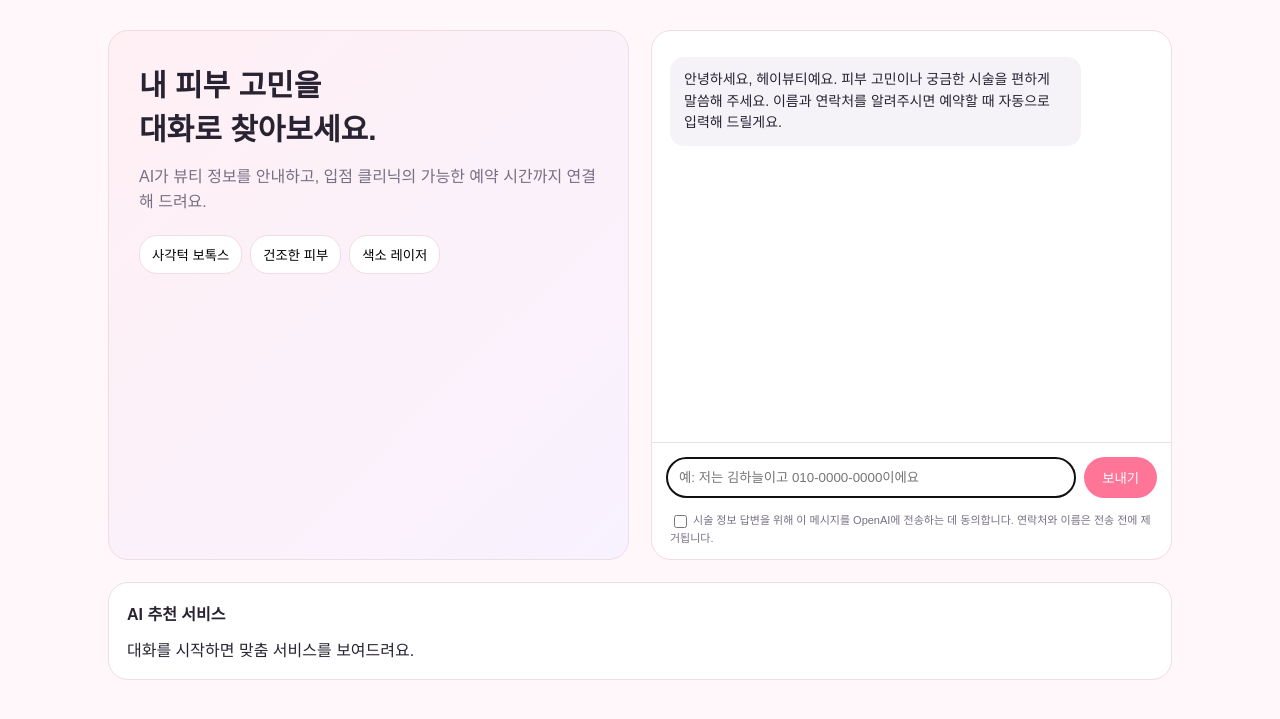
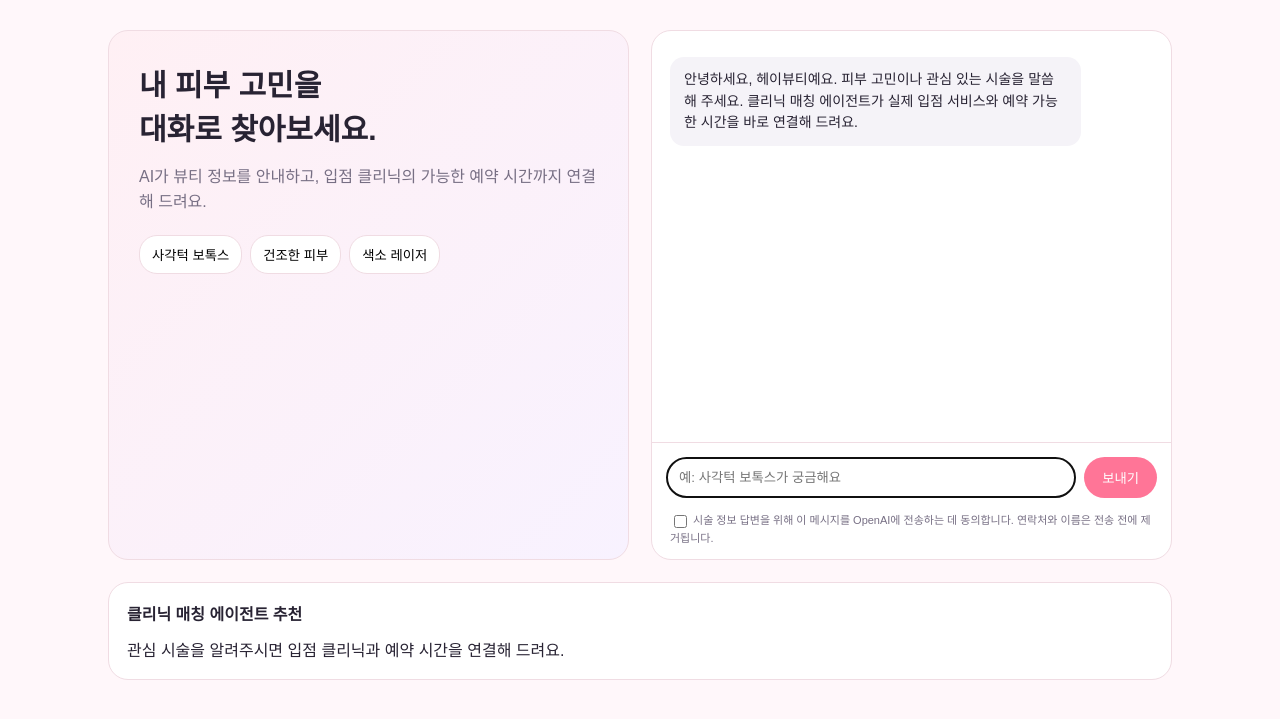
Before and after one commit to doyoung-doyoung/heybeautalk, a Flask app: page / in a window 1280 px wide. Shown: the part 68-787 px from the top of the page. Run offline with Flask 3, Linux system fonts and the light colour scheme.

Commit message:
feat: add clinic matching booking agent

```diff
--- a/app.py
+++ b/app.py
@@ -15,7 +15,7 @@ SUPABASE_SERVICE_ROLE_KEY = os.environ.get("SUPABASE_SERVICE_ROLE_KEY")
 SUPABASE_ANON_KEY = os.environ.get("SUPABASE_ANON_KEY")
 SUPABASE_KEY = SUPABASE_SERVICE_ROLE_KEY or SUPABASE_ANON_KEY
 OPENAI_API_KEY = os.environ.get("OPENAI_API_KEY")
-OPENAI_MODEL = os.environ.get("OPENAI_MODEL", "gpt-5.6")
+OPENAI_MODEL = os.environ.get("OPENAI_MODEL", "gpt-5.6-luna")
 CLOUD_MODE = bool(SUPABASE_URL and SUPABASE_KEY)
 if CLOUD_MODE:
     from supabase import create_client
@@ -129,8 +129,9 @@ def beauty_ai_answer(message, profile, services):
         "당신은 HeyBeauty의 한국어 뷰티 정보 안내 AI입니다. 시술의 일반적 목적, "
         "기대할 수 있는 점, 흔한 주의사항을 3~5문장으로 친절하고 간결하게 설명하세요. "
         "진단·처방·효과 보장은 하지 말고, 임신·수유·질환·복용약 또는 개인 피부 상태는 "
-        "의료진 상담이 필요하다고 안내하세요. 사용자가 예약을 원하면 아래 실제 입점 서비스만 "
-        "언급하세요. 가격·가능 시간은 임의로 만들지 마세요.\n\n"
+        "의료진 상담이 필요하다고 안내하세요. 사용자가 특정 시술에 관심을 보이면 아래 실제 "
+        "입점 클리닉 중 한 곳을 클리닉명·서비스명·가격·지역과 함께 소개하고, 예약 버튼을 "
+        "누르도록 자연스럽게 안내하세요. 가격·가능 시간은 임의로 만들지 마세요.\n\n"
         f"사용자 관심 시술: {profile.get('preferred_service') or '미확인'}\n"
         f"추천 가능한 실제 서비스: {catalog}"
     )
@@ -142,6 +143,22 @@ def beauty_ai_answer(message, profile, services):
         store=False,
     )
     return response.output_text.strip()
+
+
+def clinic_match_reply(category, services):
+    """Provides a booking-oriented response even when generative AI is disabled."""
+    if not category or not services:
+        return (
+            "피부 고민에 맞는 시술을 찾아볼게요. 보톡스, 필러, 리프팅, 스킨부스터, 레이저 중 "
+            "관심 있는 시술이나 고민을 알려주시면 입점 클리닉과 예약 시간을 바로 연결해 드려요."
+        )
+    match = services[0]
+    return (
+        f"{category}에 관심이 있으시군요. {match['district']}의 {match['clinic_name']}에서 "
+        f"‘{match['name']}’ 서비스를 {match['price']:,}원에 안내하고 있어요. "
+        f"아래 ‘예약 시간 보기’를 누르면 가능한 시간을 확인하고 바로 예약 요청할 수 있어요. "
+        "시술 전에는 의료진과 피부 상태·부작용을 꼭 상담해 주세요."
+    )
 
 
 def save_chat_profile(user_id, message):
@@ -231,14 +248,16 @@ def chat():
         if not services: services = rows(connection.execute("SELECT s.*, c.name clinic_name, c.district FROM services s JOIN clinics c ON c.id=s.clinic_id LIMIT 3"))
         connection.close()
         for service in services: service["slots"] = service_slots(service)
-    detail = f"‘{query}’ 관련으로 " if query else ""
-    reply = detail + "맞춤 클리닉을 골랐어요. 시술 전에는 의료진과 피부 상태·부작용을 꼭 상담해 주세요. 아래 서비스에서 예약을 선택하면, 채팅에서 알려주신 정보가 자동으로 채워집니다."
+    reply = clinic_match_reply(query, services)
     if allow_ai:
         try:
             reply = beauty_ai_answer(message, profile, services) or reply
         except Exception:
             app.logger.exception("OpenAI beauty answer failed")
-    return jsonify({"reply": reply, "profile": profile, "services": services})
+    lead = {"interested": bool(query), "category": query}
+    if services:
+        lead.update({"clinic_name": services[0]["clinic_name"], "service_name": services[0]["name"]})
+    return jsonify({"reply": reply, "profile": profile, "services": services, "lead": lead})
 
 
 @app.post("/api/bookings")
--- a/templates/index.html
+++ b/templates/index.html
@@ -22,8 +22,8 @@
   <header><div class="brand">hey<b>beauty</b></div><a class="crm" href="/crm">클리닉 CRM 데모 →</a></header>
   <main>
     <section class="panel hero"><h1>내 피부 고민을<br>대화로 찾아보세요.</h1><p>AI가 뷰티 정보를 안내하고, 입점 클리닉의 가능한 예약 시간까지 연결해 드려요.</p><div class="chips"><button class="chip" onclick="send('사각턱 보톡스가 궁금해요')">사각턱 보톡스</button><button class="chip" onclick="send('건조한 피부에 추천해줘')">건조한 피부</button><button class="chip" onclick="send('색소 레이저를 알아보고 싶어요')">색소 레이저</button></div></section>
-    <section class="panel chat"><div class="messages" id="messages"><div class="bubble ai">안녕하세요, 헤이뷰티예요. 피부 고민이나 궁금한 시술을 편하게 말씀해 주세요. 이름과 연락처를 알려주시면 예약할 때 자동으로 입력해 드릴게요.</div></div><div class="input"><input id="message" placeholder="예: 저는 김하늘이고 010-0000-0000이에요" autofocus><button class="send" onclick="send()">보내기</button></div><label class="privacy"><input id="aiConsent" type="checkbox"> 시술 정보 답변을 위해 이 메시지를 OpenAI에 전송하는 데 동의합니다. 연락처와 이름은 전송 전에 제거됩니다.</label></section>
-    <section class="panel" style="grid-column:1/-1"><div class="cards"><strong>AI 추천 서비스</strong><div id="services" class="empty" style="margin-top:12px">대화를 시작하면 맞춤 서비스를 보여드려요.</div></div></section>
+    <section class="panel chat"><div class="messages" id="messages"><div class="bubble ai">안녕하세요, 헤이뷰티예요. 피부 고민이나 관심 있는 시술을 말씀해 주세요. 클리닉 매칭 에이전트가 실제 입점 서비스와 예약 가능한 시간을 바로 연결해 드려요.</div></div><div class="input"><input id="message" placeholder="예: 사각턱 보톡스가 궁금해요" autofocus><button class="send" onclick="send()">보내기</button></div><label class="privacy"><input id="aiConsent" type="checkbox"> 시술 정보 답변을 위해 이 메시지를 OpenAI에 전송하는 데 동의합니다. 연락처와 이름은 전송 전에 제거됩니다.</label></section>
+    <section class="panel" style="grid-column:1/-1"><div class="cards"><strong>클리닉 매칭 에이전트 추천</strong><div id="services" class="empty" style="margin-top:12px">관심 시술을 알려주시면 입점 클리닉과 예약 시간을 연결해 드려요.</div></div></section>
   </main>
   <dialog id="booking"><form class="form" id="bookingForm"><h2 id="bookingTitle">예약 요청</h2><input type="hidden" id="serviceId"><label>예약자 이름<input id="name" required></label><label>연락처<input id="phone" placeholder="010-0000-0000" required></label><label>피부 고민<input id="concern"></label><label>예약 가능 시간<select id="slot" required></select></label><div class="actions"><button type="button" class="secondary" onclick="booking.close()">취소</button><button class="primary">예약 요청</button></div></form></dialog>
   <script>
@@ -40,7 +40,7 @@
         const d=await r.json();add(d.reply,'ai');['name','phone','concern'].forEach(k=>{if(d.profile[k])$(k).value=d.profile[k]});current=d.services;render(d.services);
       }catch(e){add('잠시 문제가 생겼어요. 다시 시도해 주세요.','ai')}
     }
-    function render(items){$('services').innerHTML=items.map((s,i)=>`<div class="service"><h3>${esc(s.clinic_name)} · ${esc(s.name)}</h3><div class="meta">${esc(s.district)} · ${s.category} · ${s.price.toLocaleString()}원 · ${s.duration}</div><button class="book" onclick="openBooking(${i})">예약 시간 보기</button></div>`).join('')}
+    function render(items){$('services').innerHTML=items.map((s,i)=>`<div class="service"><h3>${esc(s.clinic_name)} · ${esc(s.name)}</h3><div class="meta">${esc(s.district)} · ${s.category} · ${s.price.toLocaleString()}원 · ${s.duration}</div><button class="book" onclick="openBooking(${i})">예약 시간 보기 →</button></div>`).join('')}
     function openBooking(i){const s=current[i];$('serviceId').value=s.id;$('bookingTitle').textContent=s.clinic_name+' 예약 요청';$('slot').innerHTML=s.slots.map(x=>`<option>${x}</option>`).join('');booking.showModal()}
     $('bookingForm').onsubmit=async e=>{e.preventDefault();const data={service_id:+$('serviceId').value,slot:$('slot').value,name:$('name').value,phone:$('phone').value,concern:$('concern').value};const r=await fetch('/api/bookings',{method:'POST',headers:{'Content-Type':'application/json'},body:JSON.stringify(data)});const d=await r.json();if(!r.ok)return alert(d.error);booking.close();add('✅ '+d.message,'ai')};
     $('message').onkeydown=e=>{if(e.key==='Enter')send()};
```
